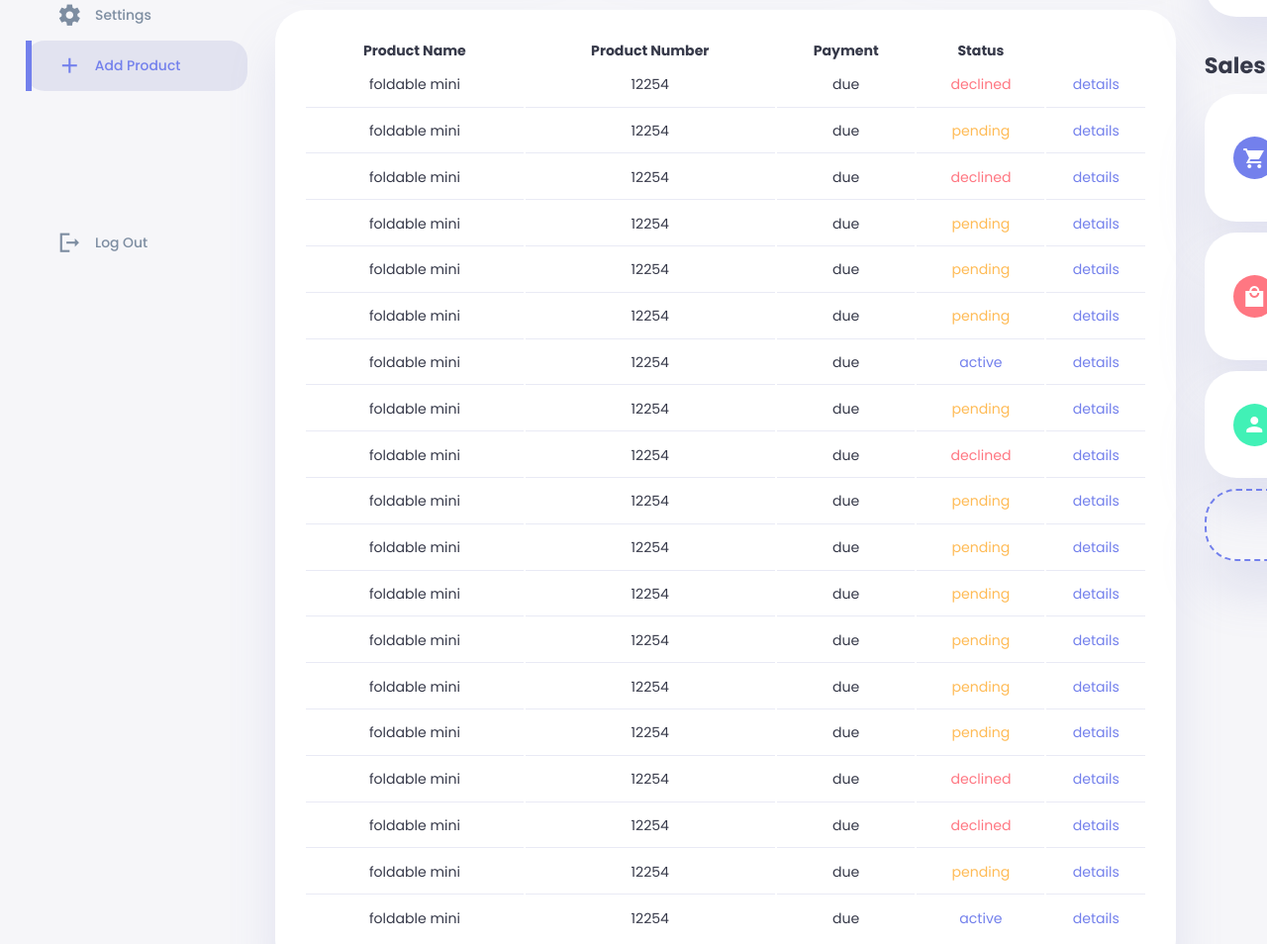
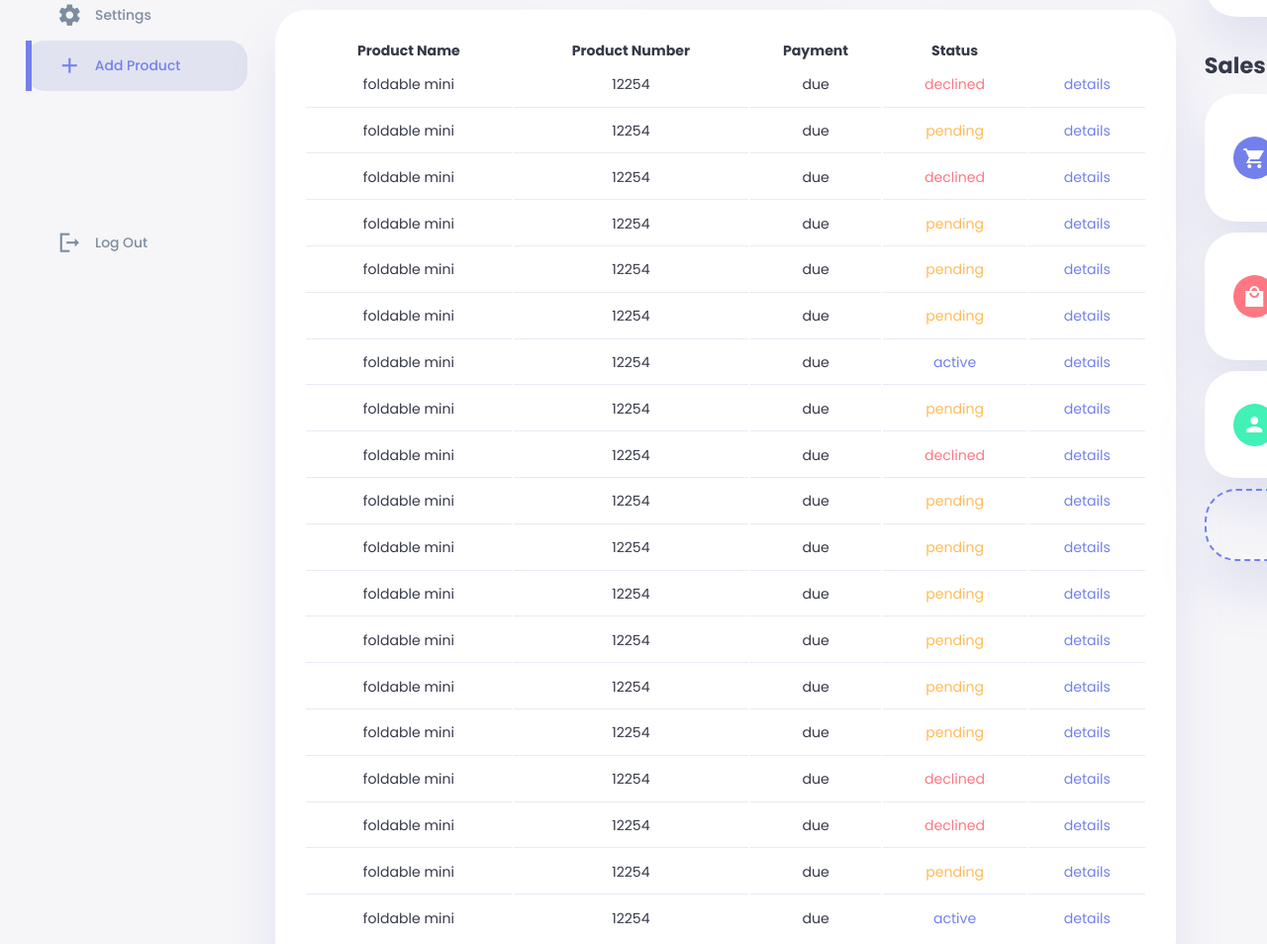
Before and after one commit to ahmedelsherbeeny/Admin-Dashboard, a plain HTML site: page index.html in a window 1280 px wide. Shown: the part 471-1425 px from the top of the page at 99% size. Drawn offline with Linux system fonts and the light colour scheme; files whose address does not match are found by name.

Commit message:
[edit] table-headers

```diff
--- a/scss/_main-section.scss
+++ b/scss/_main-section.scss
@@ -1,7 +1,7 @@
 main {
   margin-top: 1.4rem;
 
-  @include breakPoint-down(small){
+  @include breakPoint-down(small) {
     padding: 0 2.5rem;
     margin-top: 8rem;
   }
@@ -23,10 +23,9 @@ main {
     display: grid;
     grid-template-columns: repeat(3, 1fr);
     gap: 1.6rem;
-    @include breakPoint-down(medium){
+    @include breakPoint-down(medium) {
       grid-template-columns: 1fr;
       gap: 0;
-
     }
 
     > div {
@@ -130,16 +129,14 @@ main {
 
   .recent-orders {
     margin: 2rem 0;
-    @include breakPoint-down(medium){
+    @include breakPoint-down(medium) {
       width: 94%;
       left: 50%;
       position: absolute;
       transform: translateX(-50%);
       margin: 6.5rem 0 0 8.8rem;
-
-
     }
-       @include breakPoint-down(small){
+    @include breakPoint-down(small) {
       width: 100%;
       position: relative;
       margin: 3rem 0 0 0;
@@ -157,16 +154,28 @@ main {
       border-radius: $card-border-radius;
       width: 100%;
       transition: all 300ms ease;
-      @include breakPoint-down(medium){
+      tr {
+        td {
+          padding: 6px;
+        }
+      }
+
+      thead {
+        tr {
+          th {
+            @include breakPoint-down(small) {
+              text-wrap: nowrap;
+              padding: 2px 6px;
+            }
+          }
+        }
+      }
+      @include breakPoint-down(medium) {
         width: 84%;
-
-
-
       }
-         @include breakPoint-down(small){
+      @include breakPoint-down(small) {
         width: 100%;
         margin: 0;
-
       }
       tbody {
         td {
@@ -185,7 +194,7 @@ main {
       }
     }
 
-    a{
+    a {
       display: block;
       margin: 0 auto;
       color: $color-primary;
```
Also changed, not shown: scss/styles-dark.css, scss/styles.css, 2 other files. Lines whose indentation alone changed are shown as unchanged.
